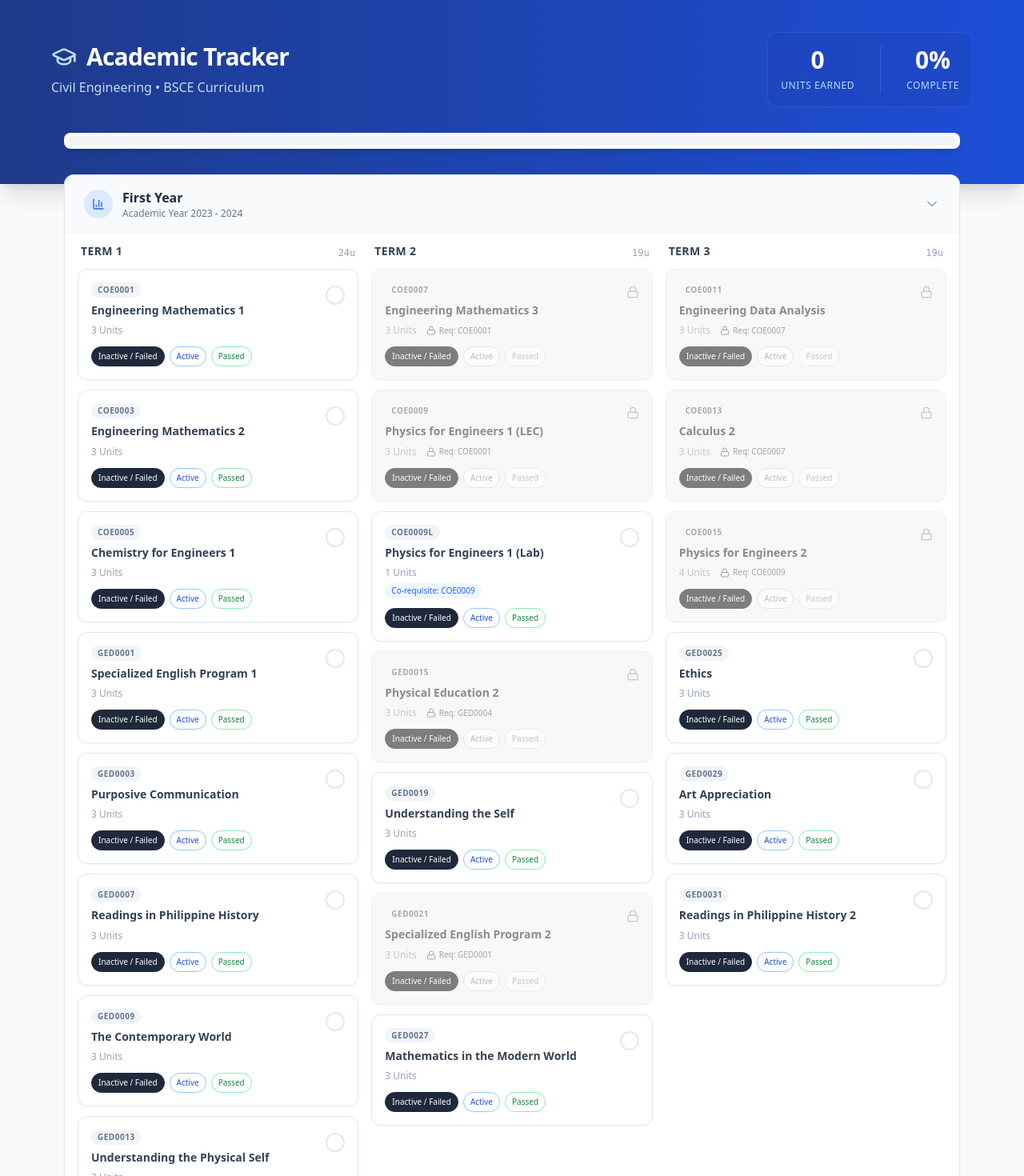
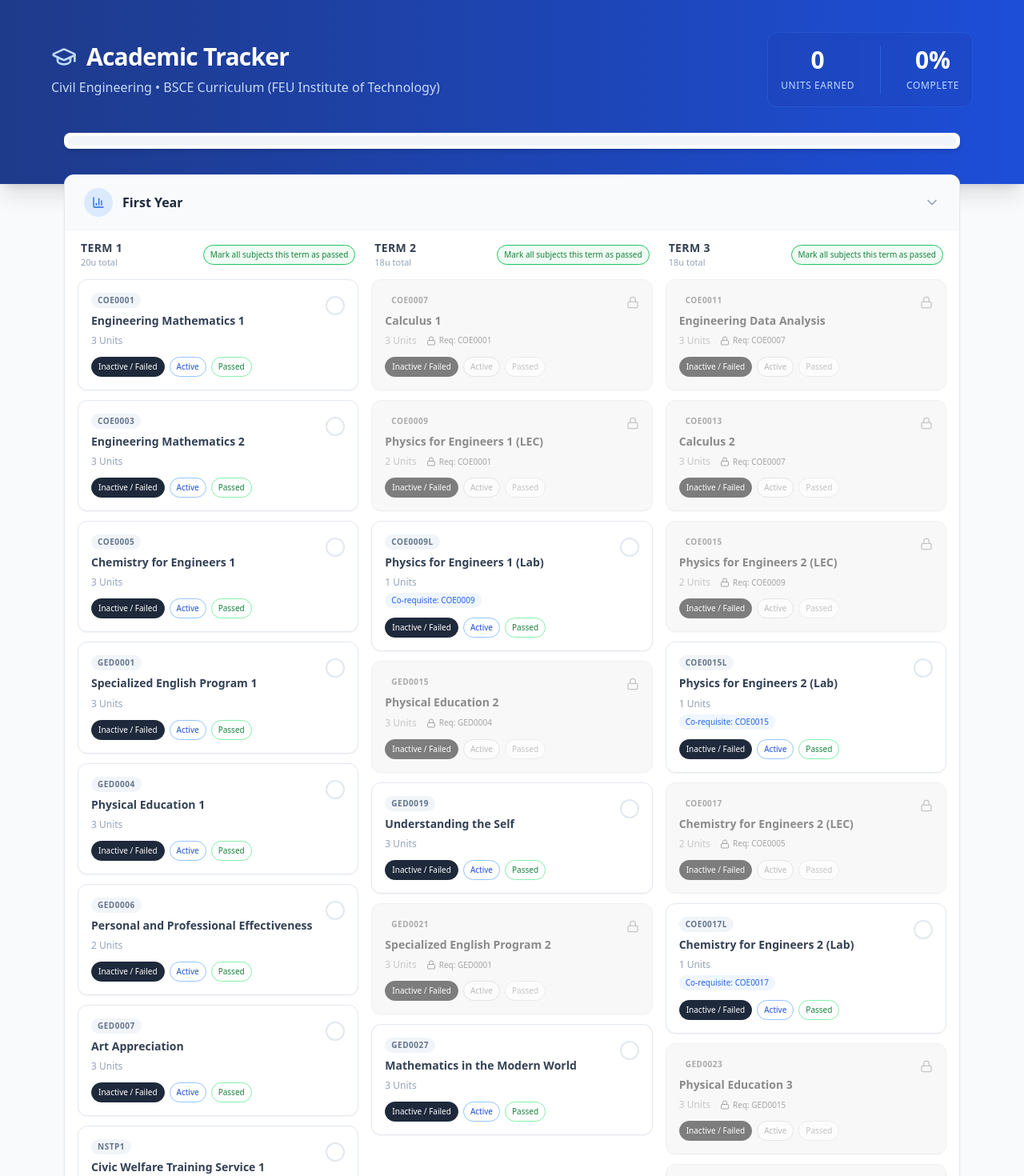
Before and after one commit to AceAligora/Builders-Progress, a React (Vite) app: page / in a window 1280 px wide. Shown: the top 1470 px of the page at 80% size. Built offline with nearby package versions, Linux system fonts and the light colour scheme.

Commit message:
Refactor Civil Engineering curriculum data
Updated the Civil Engineering curriculum data for clarity and accuracy, including changes to course titles, units, and prerequisites across various terms.

```diff
--- a/src/App.jsx
+++ b/src/App.jsx
@@ -9,11 +9,10 @@ import {
   GraduationCap,
 } from "lucide-react";
 
-// --- DATA: Full Civil Engineering Curriculum ---
+// --- DATA: Full Civil Engineering Curriculum (FEU Tech BSCE) ---
 const CURRICULUM_DATA = [
   {
     year: "First Year",
-    schoolYear: "2023 - 2024",
     terms: [
       {
         termName: "Term 1",
@@ -22,17 +21,17 @@ const CURRICULUM_DATA = [
           { id: "COE0003", title: "Engineering Mathematics 2", units: 3, prereqs: [] },
           { id: "COE0005", title: "Chemistry for Engineers 1", units: 3, prereqs: [] },
           { id: "GED0001", title: "Specialized English Program 1", units: 3, prereqs: [] },
-          { id: "GED0003", title: "Purposive Communication", units: 3, prereqs: [] },
-          { id: "GED0007", title: "Readings in Philippine History", units: 3, prereqs: [] },
-          { id: "GED0009", title: "The Contemporary World", units: 3, prereqs: [] },
-          { id: "GED0013", title: "Understanding the Physical Self", units: 3, prereqs: [] },
+          { id: "GED0004", title: "Physical Education 1", units: 3, prereqs: [] },
+          { id: "GED0006", title: "Personal and Professional Effectiveness", units: 2, prereqs: [] },
+          { id: "GED0007", title: "Art Appreciation", units: 3, prereqs: [] },
+          { id: "NSTP1", title: "Civic Welfare Training Service 1", units: 0, prereqs: [] },
         ],
       },
       {
         termName: "Term 2",
         courses: [
-          { id: "COE0007", title: "Engineering Mathematics 3", units: 3, prereqs: ["COE0001"] },
-          { id: "COE0009", title: "Physics for Engineers 1 (LEC)", units: 3, prereqs: ["COE0001"] },
+          { id: "COE0007", title: "Calculus 1", units: 3, prereqs: ["COE0001", "COE0003"] },
+          { id: "COE0009", title: "Physics for Engineers 1 (LEC)", units: 2, prereqs: ["COE0001", "COE0003"] },
           { id: "COE0009L", title: "Physics for Engineers 1 (Lab)", units: 1, prereqs: [] },
           { id: "GED0015", title: "Physical Education 2", units: 3, prereqs: ["GED0004"] },
           { id: "GED0019", title: "Understanding the Self", units: 3, prereqs: [] },
@@ -45,41 +44,39 @@ const CURRICULUM_DATA = [
         courses: [
           { id: "COE0011", title: "Engineering Data Analysis", units: 3, prereqs: ["COE0007"] },
           { id: "COE0013", title: "Calculus 2", units: 3, prereqs: ["COE0007"] },
-          { id: "COE0015", title: "Physics for Engineers 2", units: 4, prereqs: ["COE0009"] },
-          { id: "GED0025", title: "Ethics", units: 3, prereqs: [] },
-          { id: "GED0029", title: "Art Appreciation", units: 3, prereqs: [] },
-          { id: "GED0031", title: "Readings in Philippine History 2", units: 3, prereqs: [] },
+          { id: "COE0015", title: "Physics for Engineers 2 (LEC)", units: 2, prereqs: ["COE0009", "COE0007"] },
+          { id: "COE0015L", title: "Physics for Engineers 2 (Lab)", units: 1, prereqs: [] },
+          { id: "COE0017", title: "Chemistry for Engineers 2 (LEC)", units: 2, prereqs: ["COE0005"] },
+          { id: "COE0017L", title: "Chemistry for Engineers 2 (Lab)", units: 1, prereqs: [] },
+          { id: "GED0023", title: "Physical Education 3", units: 3, prereqs: ["GED0015"] },
+          { id: "GED0031", title: "Purposive Communication", units: 3, prereqs: ["GED0021"] },
+          { id: "NSTP2", title: "Civic Welfare Training Service 2", units: 0, prereqs: ["NSTP1"] },
         ],
       },
     ],
   },
   {
     year: "Second Year",
-    schoolYear: "2024 - 2025",
     terms: [
       {
         termName: "Term 1",
         courses: [
-          { id: "CE0001", title: "Statics of Rigid Bodies for CE", units: 4, prereqs: ["COE0009"] },
-          { id: "CE0003", title: "Computer Fundamentals for CE (LEC)", units: 2, prereqs: [] },
-          { id: "CE0003L", title: "Computer Fundamentals for CE (Lab)", units: 1, prereqs: [] },
-          { id: "GED0004", title: "Physical Education 1", units: 3, prereqs: [] },
-          { id: "GED0005", title: "National Service Training Program 1", units: 3, prereqs: [] },
+          { id: "CE0001", title: "Statics of Rigid Bodies", units: 3, prereqs: ["COE0009"] },
+          { id: "CE0002L", title: "Computer Fundamentals and Programming", units: 2, prereqs: [] },
+          { id: "CE0003L", title: "Engineering Drawing and Plans", units: 1, prereqs: [] },
+          { id: "CE0005", title: "Introduction to Civil Engineering", units: 2, prereqs: ["GED0006"] },
+          { id: "COE0019", title: "Differential Equations", units: 3, prereqs: ["COE0013"] },
+          { id: "GED0035", title: "The Contemporary World", units: 3, prereqs: [] },
+          { id: "GED0043", title: "Specialized English Program 3", units: 3, prereqs: ["GED0031"] },
+          { id: "GED0045", title: "G.E. Elective – Bioengineering", units: 3, prereqs: [] },
         ],
       },
       {
         termName: "Term 2",
         courses: [
-          { id: "CE0005", title: "Engineering Drawing for CE", units: 2, prereqs: ["CE0003L"] },
-          { id: "CE0007", title: "Mechanics of Fluids for CE", units: 4, prereqs: ["CE0001"] },
-          { id: "CE0009", title: "Fluid Mechanics (LEC)", units: 3, prereqs: ["CE0007"] },
+          { id: "CE0007", title: "Dynamics of Rigid Bodies for CE", units: 2, prereqs: ["CE0001"] },
+          { id: "CE0009", title: "Fluid Mechanics (LEC)", units: 2, prereqs: ["CE0001"] },
           { id: "CE0009L", title: "Fluid Mechanics (Lab)", units: 1, prereqs: [] },
-          { id: "GED0011", title: "Science, Technology and Society", units: 3, prereqs: [] },
-        ],
-      },
-      {
-        termName: "Term 3",
-        courses: [
           { id: "CE0011L", title: "Computer-Aided Drafting for CE", units: 1, prereqs: ["CE0003L"] },
           { id: "CE0013", title: "Mechanics of Deformable Bodies for CE", units: 5, prereqs: ["CE0001"] },
           { id: "CE0015", title: "Fundamentals of Surveying (LEC)", units: 3, prereqs: ["CE0003L"] },
@@ -88,21 +85,39 @@ const CURRICULUM_DATA = [
           { id: "GED0085", title: "Gender and Society", units: 3, prereqs: [] },
         ],
       },
+      {
+        termName: "Term 3",
+        courses: [
+          { id: "CE0017", title: "Building System Design (LEC)", units: 2, prereqs: ["CE0011L"] },
+          { id: "CE0017L", title: "Building System Design (Lab)", units: 1, prereqs: [] },
+          { id: "CE0019", title: "Structural Theory (LEC)", units: 3, prereqs: ["CE0013"] },
+          { id: "CE0019L", title: "Structural Theory (Lab)", units: 1, prereqs: [] },
+          { id: "CE0021", title: "Hydraulics (LEC)", units: 4, prereqs: ["CE0009"] },
+          { id: "CE0021L", title: "Hydraulics (Lab)", units: 1, prereqs: [] },
+          { id: "CE0023", title: "Highway and Railroad Engineering", units: 3, prereqs: ["CE0015"] },
+          { id: "CE0025", title: "CE Correlation Course 1 (LEC)", units: 2, prereqs: ["CE0013"] },
+          { id: "CE0025L", title: "CE Correlation Course 1 (Lab)", units: 1, prereqs: [] },
+          { id: "COE0039", title: "Engineering Economics", units: 3, prereqs: ["COE0011"] },
+        ],
+      },
     ],
   },
   {
     year: "Third Year",
-    schoolYear: "2025 - 2026",
     terms: [
       {
         termName: "Term 1",
         courses: [
           { id: "CE0027", title: "Construction Materials and Testing (LEC)", units: 2, prereqs: ["CE0013"] },
           { id: "CE0027L", title: "Construction Materials and Testing (Lab)", units: 1, prereqs: [] },
-          { id: "CE0029", title: "Hydrology for CE", units: 3, prereqs: ["CE0009"] },
-          { id: "CE0031", title: "CE Statistics", units: 3, prereqs: ["COE0011"] },
-          { id: "CE0033", title: "Geotechnical Engineering 1", units: 3, prereqs: ["CE0013"] },
-          { id: "GED0037", title: "The Life and Works of Rizal", units: 3, prereqs: [] },
+          { id: "CE0029", title: "Geotechnical Engineering 1 (LEC)", units: 3, prereqs: ["CE0013"] },
+          { id: "CE0029L", title: "Geotechnical Engineering 1 (Lab)", units: 1, prereqs: [] },
+          { id: "CE0031", title: "Hydrology", units: 3, prereqs: ["CE0021"] },
+          { id: "CE0033", title: "Quantity Surveying (LEC)", units: 2, prereqs: ["CE0017"] },
+          { id: "CE0033L", title: "Quantity Surveying (Lab)", units: 1, prereqs: [] },
+          { id: "CE0035", title: "Principle of Transportation Engineering", units: 3, prereqs: ["CE0023"] },
+          { id: "COE0049", title: "Engineering Management", units: 2, prereqs: ["COE0039"] },
+          { id: "GED0049", title: "Life and Works of Rizal", units: 3, prereqs: [] },
         ],
       },
       {
@@ -113,14 +128,17 @@ const CURRICULUM_DATA = [
           { id: "CE0039", title: "Principle of Steel Design (LEC)", units: 3, prereqs: ["CE0019"] },
           { id: "CE0039L", title: "Principle of Steel Design (Lab)", units: 1, prereqs: [] },
           { id: "CE0041", title: "Geology for Civil Engineers", units: 2, prereqs: ["CE0033"] },
-          { id: "CE0043", title: "Transportation Engineering 1", units: 3, prereqs: ["CE0015"] },
+          { id: "GED0009", title: "Readings in Philippine History", units: 3, prereqs: [] },
+          { id: "GED0061", title: "Ethics", units: 3, prereqs: [] },
+          { id: "GED0063", title: "Technopreneurship", units: 3, prereqs: ["COE0049", "COE0057"] },
         ],
       },
       {
         termName: "Term 3",
         courses: [
-          { id: "CE0045", title: "Hydraulics for CE", units: 3, prereqs: ["CE0029"] },
-          { id: "CE0047", title: "Numerical Solutions to CE Problems (LEC)", units: 2, prereqs: ["CE0031"] },
+          { id: "CE0043", title: "Professional Course 1 – (Specialized 1) Earthquake Engineering", units: 3, prereqs: ["CE0037", "CE0039"] },
+          { id: "CE0045", title: "Professional Course 2 – (Reinforced Concrete Design)", units: 3, prereqs: ["CE0037", "CE0039"] },
+          { id: "CE0047", title: "Numerical Solutions to CE Problems (LEC)", units: 2, prereqs: ["COE0019"] },
           { id: "CE0047L", title: "Numerical Solutions to CE Problems (Lab)", units: 1, prereqs: [] },
           { id: "CE0049", title: "Methods of Research", units: 3, prereqs: ["COE0049"] },
           { id: "CE0051", title: "CE Correlation Course 2 (LEC)", units: 2, prereqs: ["CE0037", "CE0039", "CE0025"] },
@@ -133,7 +151,6 @@ const CURRICULUM_DATA = [
   },
   {
     year: "Fourth Year",
-    schoolYear: "2026 - 2027",
     terms: [
       {
         termName: "Term 1",
@@ -141,8 +158,8 @@ const CURRICULUM_DATA = [
           { id: "CE0055", title: "CE Laws, Ethics and Contract", units: 3, prereqs: ["CE0031"] },
           { id: "CE0057", title: "CE Project 1 (LEC)", units: 2, prereqs: ["CE0043", "CE0045", "GED0063", "CE0049"] },
           { id: "CE0057L", title: "CE Project 1 (Lab)", units: 1, prereqs: [] },
-          { id: "CE0059", title: "Professional Course 3 – Design of Steel Structures", units: 3, prereqs: ["CE0043", "CE0045"] },
-          { id: "CE0061", title: "Professional Course 4 – Prestressed Concrete Design", units: 3, prereqs: ["CE0043", "CE0045"] },
+          { id: "CE0059", title: "Professional Course 3 – (Specialized 3) Design of Steel Structures", units: 3, prereqs: ["CE0043", "CE0045"] },
+          { id: "CE0061", title: "Professional Course 4 – (Specialized 4) Prestressed Concrete Design", units: 3, prereqs: ["CE0043", "CE0045"] },
           { id: "CE0063", title: "Construction Methods and Project Management", units: 3, prereqs: ["COE0049"] },
           { id: "CE0065", title: "Engineering Utilities 2", units: 3, prereqs: ["CE0053"] },
           { id: "COE0061", title: "Professional Development for Engineers", units: 1, prereqs: ["CE0005"] },
@@ -162,8 +179,8 @@ const CURRICULUM_DATA = [
           { id: "CE0069L", title: "CE Correlation Course 3 (Lab)", units: 1, prereqs: [] },
           { id: "CE0071", title: "CE Project 2 (LEC)", units: 2, prereqs: ["CE0057", "CE0067"] },
           { id: "CE0071L", title: "CE Project 2 (Lab)", units: 1, prereqs: [] },
-          { id: "CE0073", title: "Professional Course 5 – Foundation and Retaining Wall", units: 3, prereqs: ["CE0067"] },
-          { id: "CE0075", title: "Professional Course 6 – Computer Software in Structural Analysis", units: 3, prereqs: ["CE0067"] },
+          { id: "CE0073", title: "Professional Course 5 – (Specialized 5) Foundation and Retaining Wall", units: 3, prereqs: ["CE0067"] },
+          { id: "CE0075", title: "Professional Course 6 – (Specialized 6) Computer Software in Structural Analysis", units: 3, prereqs: ["CE0067"] },
           { id: "CE0077", title: "Technical Elective for CE - COSH", units: 3, prereqs: ["CE0067"] },
         ],
       },
@@ -223,6 +240,30 @@ const App = () => {
     }));
   };
 
+  // Mark all courses in a term as passed (respecting locks)
+  const markTermAsPassed = (term) => {
+    const updates = {};
+
+    term.courses.forEach((course) => {
+      const locked = isLocked(course);
+      // Only mark as passed if not locked
+      if (!locked) {
+        updates[course.id] = "passed";
+      }
+    });
+
+    if (Object.keys(updates).length === 0) {
+      setErrorMsg("No unlocked subjects in this term can be marked as passed yet.");
+      setTimeout(() => setErrorMsg(""), 3000);
+      return;
+    }
+
+    setCourseStatus((prev) => ({
+      ...prev,
+      ...updates,
+    }));
+  };
+
   // Stats
   const totalUnits = CURRICULUM_DATA.reduce(
     (acc, year) =>
@@ -248,7 +289,7 @@ const App = () => {
       );
       return acc + units;
     }
-    return 0 + acc;
+    return acc;
   }, 0);
 
   const percentage =
@@ -267,7 +308,7 @@ const App = () => {
               </h1>
             </div>
             <p className="text-blue-100 opacity-90">
-              Civil Engineering • BSCE Curriculum
+              Civil Engineering • BSCE Curriculum (FEU Institute of Technology)
             </p>
           </div>
 
@@ -332,9 +373,6 @@ const App = () => {
                     <h2 className="font-semibold text-slate-800">
                       {year.year}
                     </h2>
-                    <p className="text-xs text-slate-500">
-                      Academic Year {year.schoolYear}
-                    </p>
                   </div>
                 </div>
                 <ChevronRight
@@ -350,17 +388,28 @@ const App = () => {
                   <div className="grid md:grid-cols-3 gap-4">
                     {year.terms.map((term, tIdx) => (
                       <div key={tIdx} className="flex flex-col">
-                        <div className="mb-3 flex justify-between items-end px-1">
+                        <div className="mb-3 flex justify-between items-center px-1">
+                          <div>
                             <h3 className="font-semibold text-slate-700 uppercase tracking-wide text-sm">
                               {term.termName}
                             </h3>
-                          <span className="text-xs font-mono text-slate-400">
+                            <p className="text-[11px] text-slate-400">
                               {term.courses.reduce(
                                 (acc, c) => acc + c.units,
                                 0
                               )}
-                            u
-                          </span>
+                              u total
+                            </p>
+                          </div>
+
+                          {/* Term-level "mark all passed" button */}
+                          <button
+                            type="button"
+                            onClick={() => markTermAsPassed(term)}
+                            className="text-[10px] px-2 py-1 rounded-full border border-green-500 text-green-700 bg-green-50 hover:bg-green-100 transition"
+                          >
+                            Mark all subjects this term as passed
+                          </button>
                         </div>
 
                         <div className="space-y-3 flex-grow">
```
Lines whose indentation alone changed are shown as unchanged.
